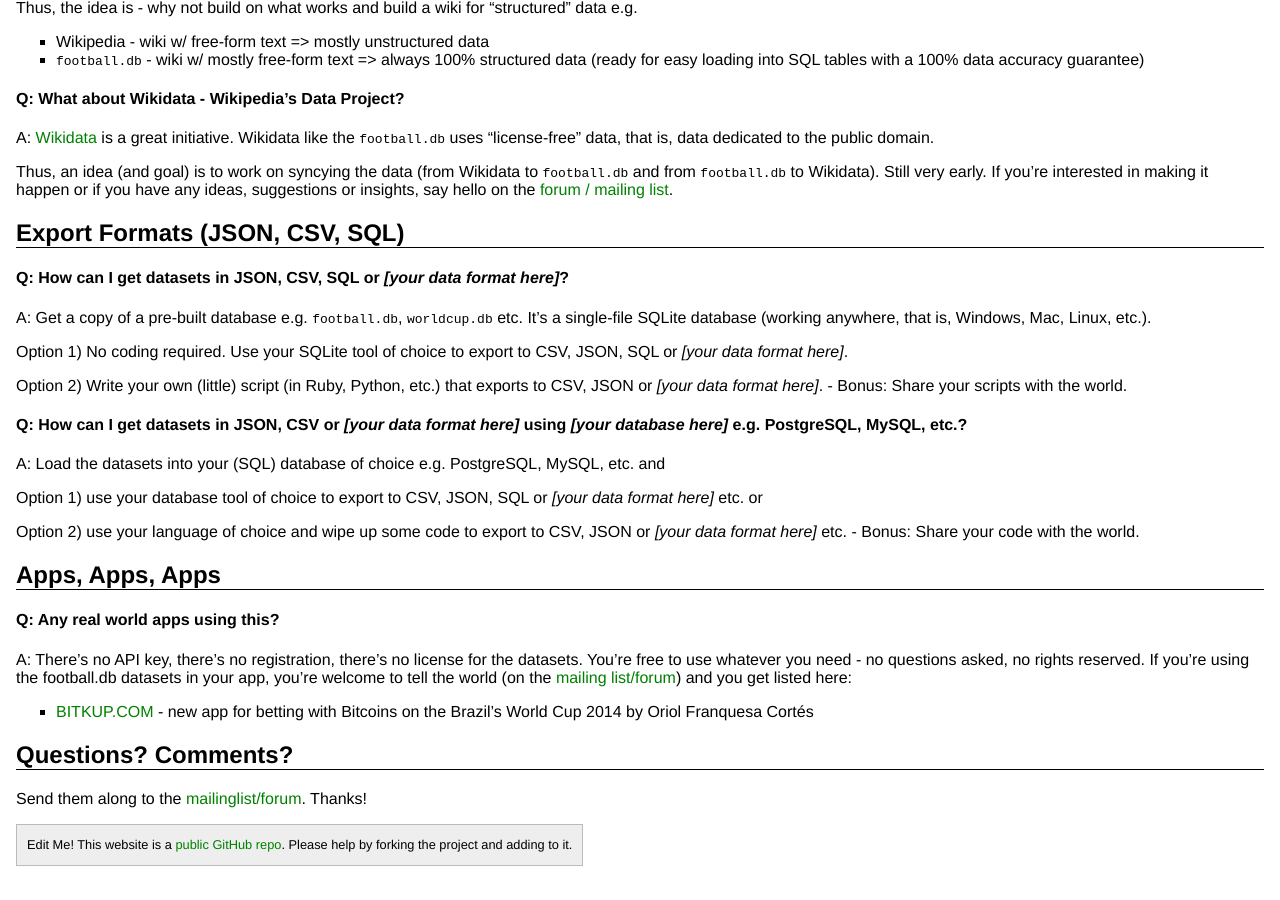
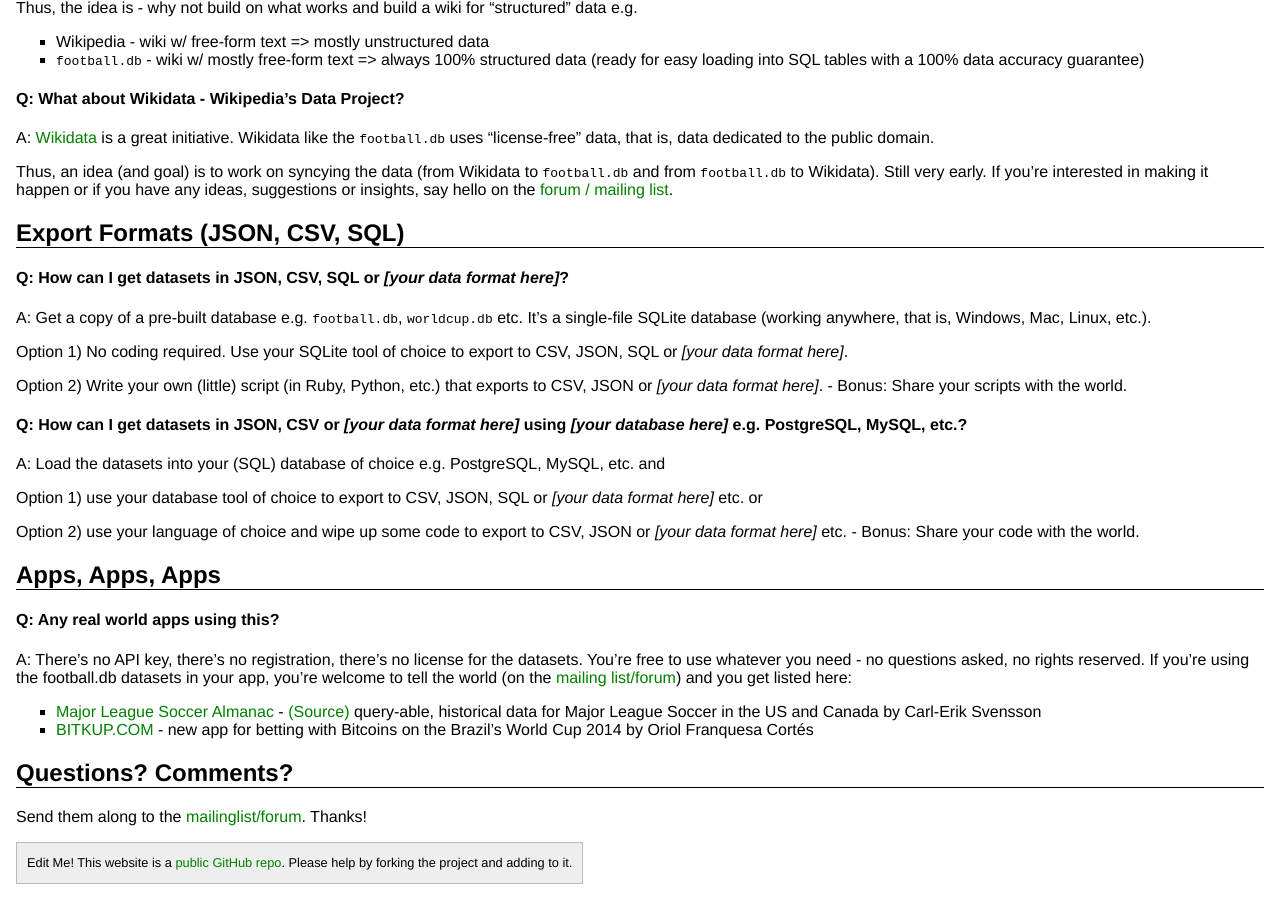
Before and after one commit to openfootball/openfootball.github.io, a Jekyll site: the page built from questions.md, in a window 1280 px wide and 900 px high, scrolled down 3066 px. Built offline with Jekyll 4.4.1, drawn with Linux system fonts in a browser that asks for light colours.

Commit message:
add mls almanc

```diff
--- a/questions.md
+++ b/questions.md
@@ -285,6 +285,7 @@ You're free to use whatever you need - no questions asked, no rights reserved.
 If you're using the football.db datasets in your app, you're welcome to tell the world (on the [mailing list/forum](http://groups.google.com/group/opensport))
 and you get listed here:
 
+- [Major League Soccer Almanac](http://mls-almanac.herokuapp.com) - [(Source)](https://github.com/cecomp64/mls-almanac) query-able, historical data for Major League Soccer in the US and Canada by Carl-Erik Svensson
 - [BITKUP.COM](http://bitkup.com) - new app for betting with Bitcoins on the Brazil's World Cup 2014 by Oriol Franquesa Cortés
 
 
```
